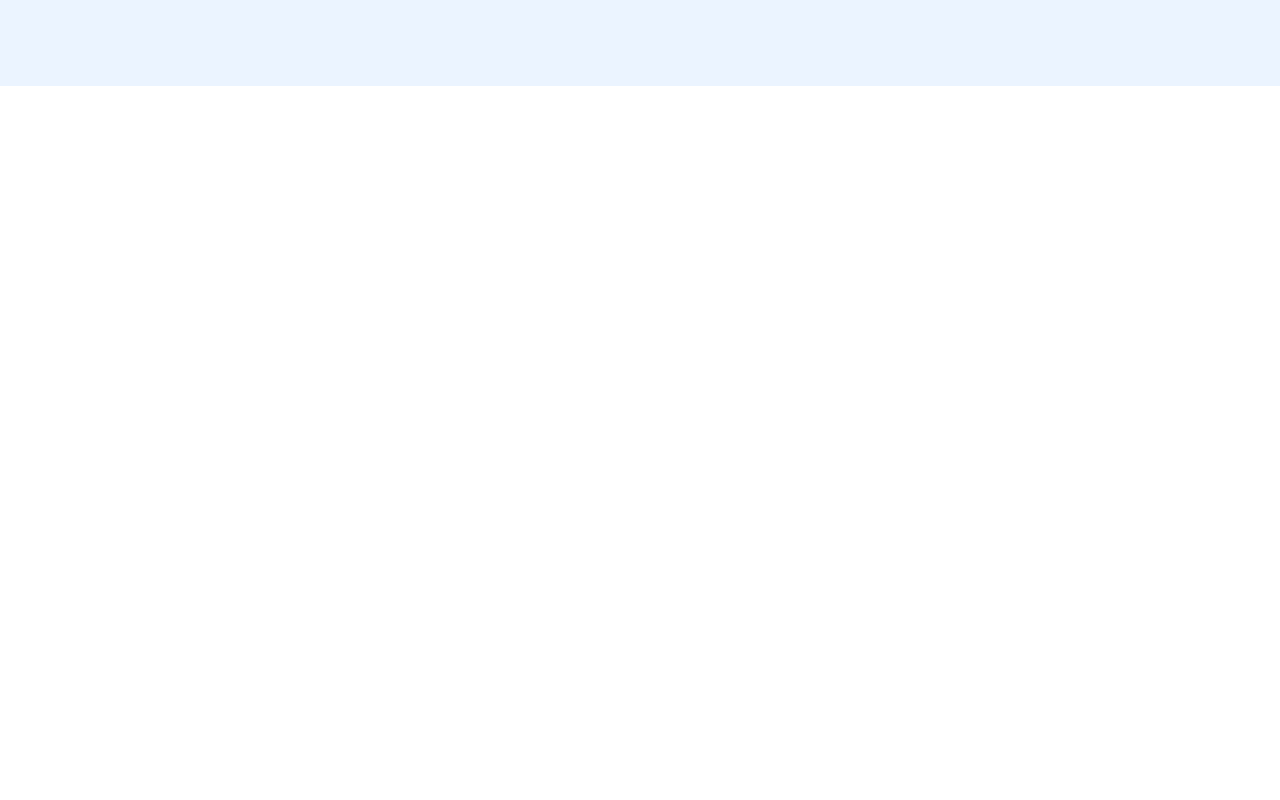
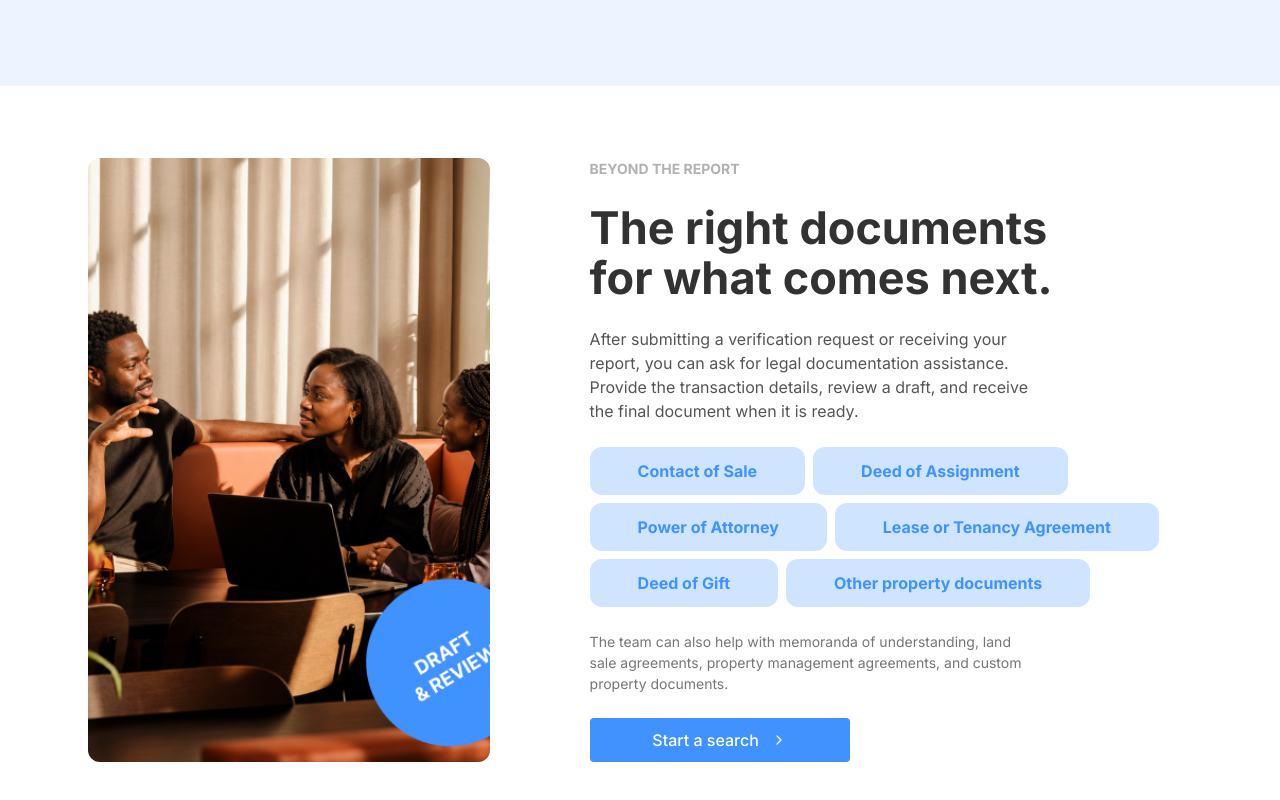
Before and after one commit to KoneeVibes/propertyintel, a Next.js app: page / in a window 1280 px wide. Shown: the part 2153-2953 px from the top of the page. Before the commit the page ends 2239 px from the top, so only its background shows below. Built offline with nearby package versions, Linux system fonts and the light colour scheme.

Commit message:
feat: Add legal document section to the home page

```diff
--- /dev/null
+++ b/app/(home)/_components/LegalDocuments.tsx
@@ -0,0 +1,66 @@
+import Image from "next/image";
+import legal from "../../../public/legal.png";
+import { Button } from "@/components/ui/Button";
+import { ChevronRight } from "lucide-react";
+
+export function LegalDocuments() {
+  const docs = [
+    { label: "Contact of Sale" },
+    { label: "Deed of Assignment" },
+    { label: "Power of Attorney" },
+    { label: "Lease or Tenancy Agreement" },
+    { label: "Deed of Gift" },
+    { label: "Other property documents" },
+  ];
+  return (
+    <section className="px-22 mt-18 mb-10" id="legalDocuments">
+      <div className="grid grid-cols-1 gap-25 md:grid-cols-[4fr_6fr]">
+        <div className="relative min-h-80 overflow-hidden rounded-xl">
+          <Image
+            src={legal}
+            alt=""
+            fill
+            sizes="(min-width: 768px) 45vw, 100vw"
+            className="object-cover"
+          />
+        </div>
+
+        <div className="flex flex-col gap-6">
+          <p className="text-[#B1B1B1] text-small font-bold uppercase">
+            beyond the report
+          </p>
+          <h2 className="text-h2 text-surface font-bold">
+            The right documents for what comes next.
+          </h2>
+          <p className="max-w-md">
+            After submitting a verification request or receiving your report,
+            you can ask for legal documentation assistance. Provide the
+            transaction details, review a draft, and receive the final document
+            when it is ready.
+          </p>
+          <div className="flex items-center gap-2 flex-wrap max-w-200">
+            {docs.map((d) => (
+              <div
+                key={d.label}
+                className="flex items-center justify-center rounded-xl bg-primary/25 py-3 px-12"
+              >
+                <span className="text-primary font-bold">{d.label}</span>
+              </div>
+            ))}
+          </div>
+
+          <p className="text-[#767676] max-w-md text-small">
+            The team can also help with memoranda of understanding, land sale
+            agreements, property management agreements, and custom property
+            documents.
+          </p>
+
+          <Button className="font-medium w-65">
+            <span>Start a search</span>
+            <ChevronRight size={16} />
+          </Button>
+        </div>
+      </div>
+    </section>
+  );
+}
--- a/app/(home)/page.tsx
+++ b/app/(home)/page.tsx
@@ -2,6 +2,7 @@ import { Navbar } from "@/components/layout/Navbar";
 import { Hero } from "./_components/Hero";
 import { Services } from "./_components/Services";
 import { HowItWorks } from "./_components/HowItWorks";
+import { LegalDocuments } from "./_components/LegalDocuments";
 
 
 export default function Home() {
@@ -11,6 +12,7 @@ export default function Home() {
     <Hero />
     <Services />
     <HowItWorks />
+    <LegalDocuments />
    </main>
   );
 }
```
Also changed, not shown: public/legal.png (added).
